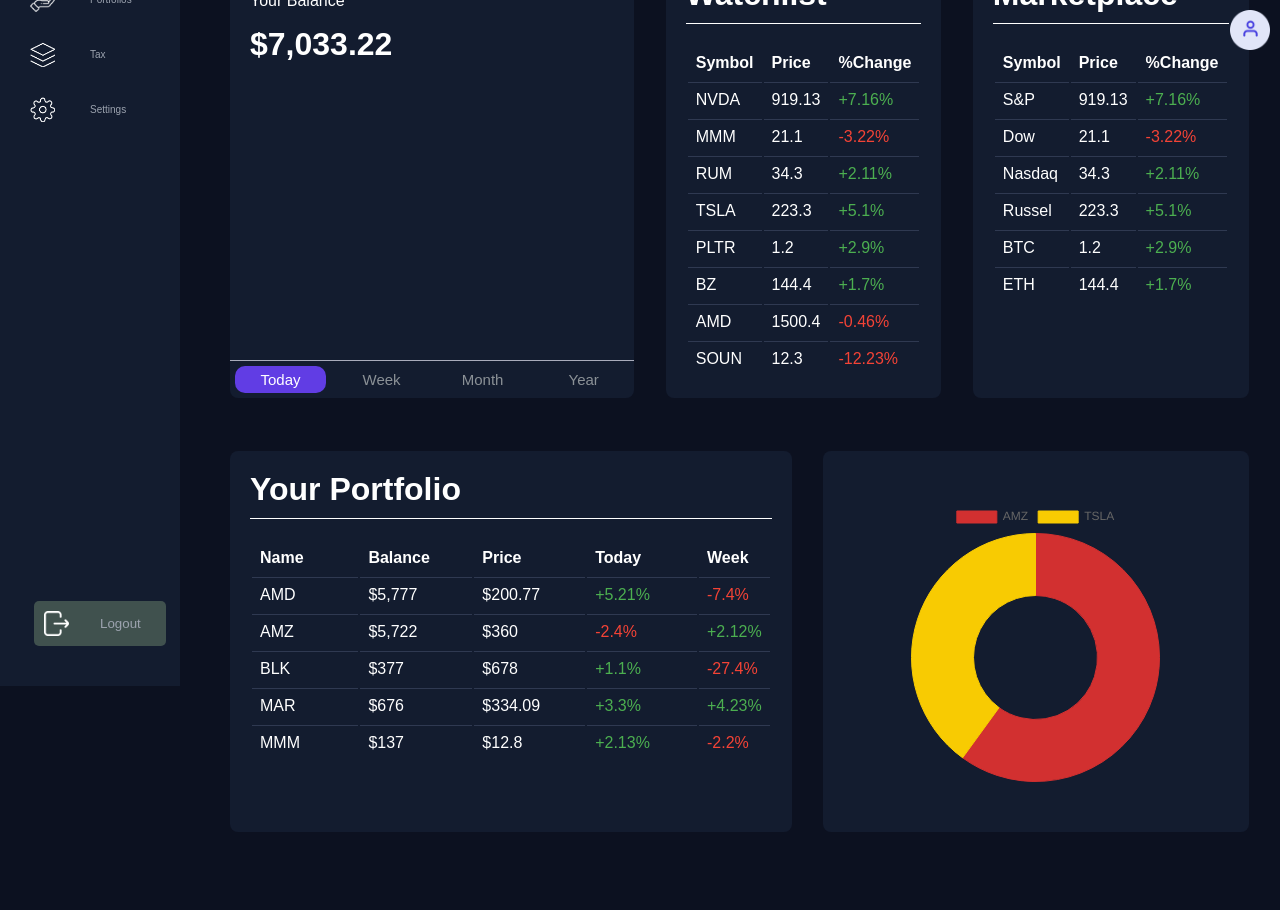
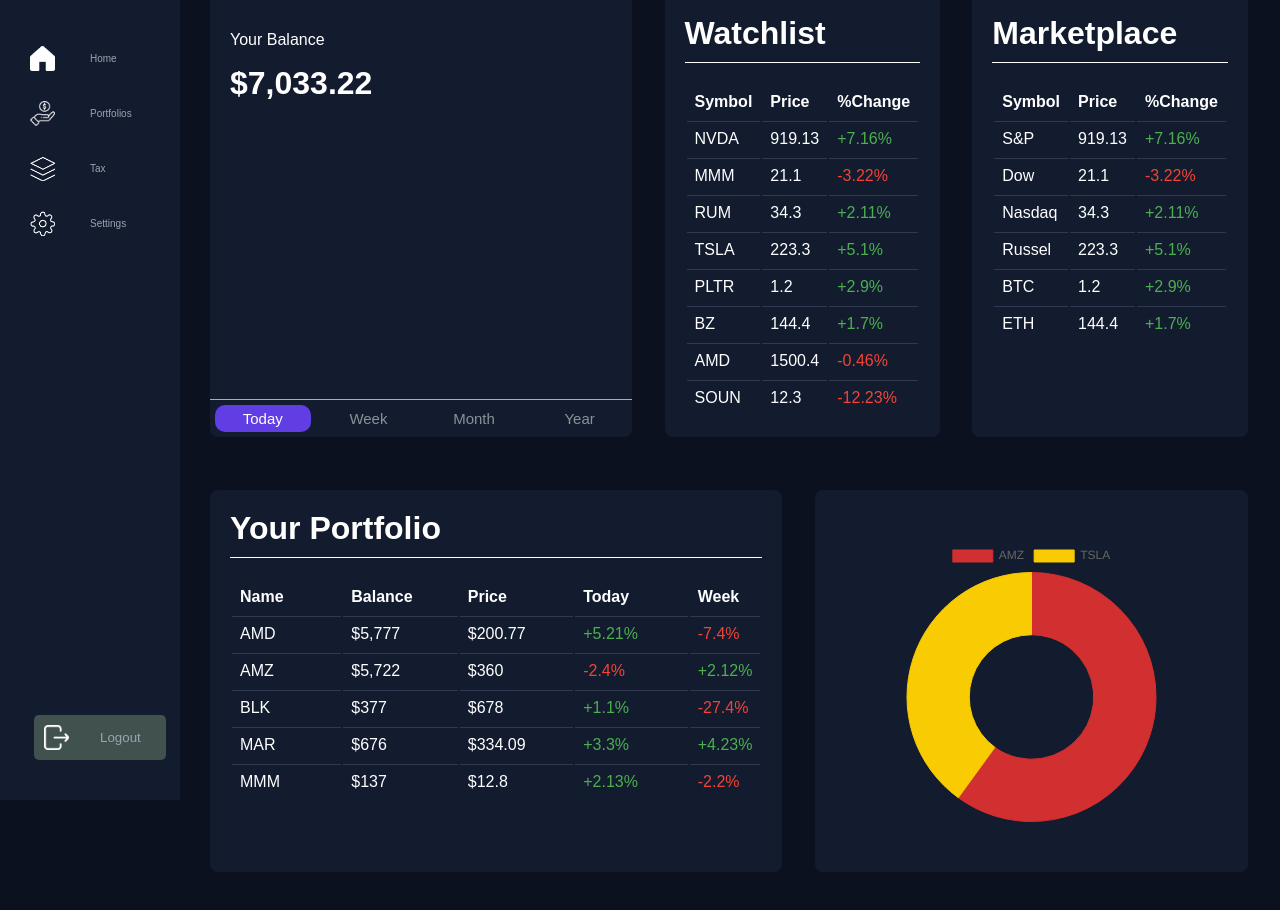
Before and after one commit to guyreuveni33/PortfoliWise, a React (Create React App) app in the folder React/: page /dashboard in a window 1280 px wide. Shown: the top 910 px of the page. Built offline with nearby package versions, Linux system fonts and the light colour scheme; sample sign-in values are in the browser's storage.

Commit message:
home screen css

```diff
--- a/React/src/home-screen.css
+++ b/React/src/home-screen.css
@@ -5,7 +5,6 @@
     color: #fff;
     background-color: #0C1120;
 }
-
 
 .menu a.logo {
     font-size: 24px;
@@ -34,24 +33,21 @@
     border-bottom: 1px solid #ffffff; /* Add a 1px solid line under the header */
 }
 
-
 .borderLineTop {
     border-top: 1px solid #A9ACBB; /* Add a 1px solid line under the header */
- }
+}
+
 .push {
     padding-top: 10px;
 }
 
-
-
 .main-content {
-     padding: 70px 0 30px 30px;
+    padding: 70px 0 30px 30px;
     display: flex;
     flex-wrap: wrap;
     align-items: flex-start;
     justify-content: space-between; /* Ensures sections are spaced out evenly */
-    margin-left: 200px;
-
+    margin-left: 180px;
 }
 
 .graphs {
@@ -71,58 +67,38 @@
     flex: 1 1 auto; /* Adds flexibility to section sizing */
 }
 
-/*.balance-graph {*/
-/*    flex-basis: 40%; !* Adjusted for spacing *!*/
-/*}*/
-
 .watchlist-table, .market-table, .portfolio-table {
     width: 100%;
+}
 
-}
 .portfolio-table th, .portfolio-table td {
     width: 25%;
 }
+
 .watchlist-table th, .watchlist-table td, .market-table th, .market-table td {
-    width : 45%;
+    width: 45%;
 }
 
 .watchlist.section, .marketplace.section {
     flex-basis: 10%; /* Adjust width to fit content without overflow */
 }
-/*.marketplace{*/
-/*    height: fit-content;*/
-/*}*/
+
 .portfolio {
     overflow-x: auto; /* Keeps horizontal scroll if needed */
-    /*width: 48%; /* Adjust width to match balance graph */
     flex-basis: 48%; /* Ensures it doesn't grow or shrink beyond set width */
-    /*height: fit-content;*/
 }
-#portfolioChart{
-    margin: 30px;
-}
+
 .circle-chart {
     width: 35%;
     flex-basis: 35%; /* Aligns with watchlist and marketplace sections */
-    /*height: fit-content;*/
     display: flex;
     justify-content: center;
     align-items: center;
 }
-/*.portfolio, .circle-chart {*/
-/*    flex-grow: 0;*/
-/*    flex-shrink: 0;*/
-/*}*/
 
-/* Adjust the layout more granularly */
-/*@media (max-width: 1024px) {*/
-/*    .portfolio{*/
-/*        flex-basis: 100%;*/
-/*    }*/
-/*    .graphs {*/
-/*        flex-direction: column;*/
-/*    }*/
-/*}*/
+#portfolioChart {
+    margin: 30px;
+}
 
 header h1, .balance {
     margin: 0;
@@ -132,17 +108,17 @@
 canvas {
     width: 100%;
     height: auto; /* Adjust height automatically */
-    background-image: none; /* Ensures no background image is used */
 }
+
 .balance-graph {
     position: relative;
 }
-
 
 .time-filters, .watchlist-table, .market-table, .portfolio-table {
     width: 100%; /* Ensures tables take full width of their containers */
     margin-top: 20px;
 }
+
 .time-filters {
     display: flex;  /* Using flexbox */
     position: absolute;
@@ -152,32 +128,17 @@
     padding: 0;
     margin: 0;
 }
-#t1{
+
+#t1, #t2, #t3, #t4 {
     width: 25%;
     margin: 5px;
 }
 
-#t2{
-    width: 25%;
-    margin: 5px;
-
-}
-
-#t3{
-    width: 25%;
-    margin: 5px;
-
-}
-
-#t4{
-    width: 25%;
-    margin: 5px;
-
-}
 .filter, .watchlist-table td, .market-table td, .portfolio-table td {
     text-align: left;
     padding: 8px;
 }
+
 .time-filters button {
     flex-grow: 1;  /* Each button grows to fill the space */
     text-align: center;
@@ -195,23 +156,6 @@
 
 .filter.active, .filter:hover {
     background-color: #613DE4;
-    color: #ffffff;
-}
-.filter {
-
-    background: none;
-    border: none;
-    color: #8b9196;
-    border-radius: 10px;
-    cursor: pointer;
-    padding: 5px 15px;
-    font-size: 15px;
-    transition: background-color 0.3s, color 0.3s, border-radius 0.3s; /* Smooth transition for background and text color */
-}
-
-.filter.active, .filter:hover {
-    background-color: #613DE4;
-    border-color: #613DE4;
     color: #ffffff;
 }
 
@@ -232,28 +176,35 @@
     color: #f44336;
 }
 
-/*here start the sidebar design*/
-
+/* Sidebar styling */
 .sidebar {
-    width: 15%;
+    width: 180px;
     background-color: #131C2F;
     height: 100vh;
     position: fixed;
-    min-width: 180px; /* Set a minimum width for the sidebar */
+    top: 0; /* Ensure the sidebar is anchored to the top */
+    left: 0; /* Ensure it's anchored to the left */
+    min-width: 180px;
     max-width: 180px;
-    float: left;
+    display: flex;
+    flex-direction: column; /* Align elements vertically */
+    justify-content: space-between; /* Push the logout button to the bottom */
+    transition: width 0.3s ease; /* Smooth transition for width */
 }
 
+/* Profile icon styling */
 .profile-icon {
-    position: absolute; /* Absolute position within the main-content */
-    top: 10px; /* Spacing from the top */
-    right: 10px; /* Spacing from the right */
+    width: 100%;
+    display: flex; /* Absolute position within the main-content */
+    justify-content: flex-end; /* Spacing from the top */
+    padding: 20px; /* Spacing from the right */
 }
 
 .profile-icon img {
-    width: 40px; /* Adjust size as needed */
-    height: 40px; /* Adjust size as needed */
+    width: 40px;
+    height: 40px;
 }
+
 .menu {
     padding: 20px;
 }
@@ -291,7 +242,7 @@
     margin-left: 10px; /* Adjust as needed */
 }
 
-
+/* Sidebar logout button */
 .logout {
     margin-left: 14px;
     margin-bottom: 20px;
@@ -303,23 +254,19 @@
     align-items: center;
 }
 
-.logout .text{
+.logout .text {
     margin-left: 6px; /* Adjust as needed */
 }
 
 .logout img.iconStyle {
-     transition: transform 0.3s ease; /* Add a transition effect for smooth movement */
+    transition: transform 0.3s ease; /* Add transition effect for smooth movement */
 }
 
 .logout:hover img.iconStyle {
     transform: translate(2px, -2px); /* Move the image 5px to the right and 5px up on hover */
 }
-@media only screen and (max-height: 343px) {
-    .logout {
-        position: relative; /* Reset position property to default */
-    }
-}
-/* Media query for small screens */
+
+/* Responsive sidebar behavior for small screens */
 @media only screen and (max-width: 1000px) {
     ul#a li .text {
         display: none; /* Hide text when screen is small */
@@ -349,23 +296,21 @@
 
     .logout {
         position: relative; /* Reset position property to default */
-
     }
 
     .logout .text {
         display: none; /* Hide text when screen is small */
     }
+
     .logout img.iconStyle {
         margin-right: 45px;
     }
 
     .main-content {
-        margin-left: 40px;
-
+        margin-left: 50px;
     }
-
 }
 
 .sidebar, .menu, ul#a li .text, .logout img.iconStyle {
     transition: width 0.1s ease, padding 0.3s ease, margin 0.3s ease, transform 0.3s ease; /* Adjust properties as needed */
-}/* Media query for large screens */
+}
```
